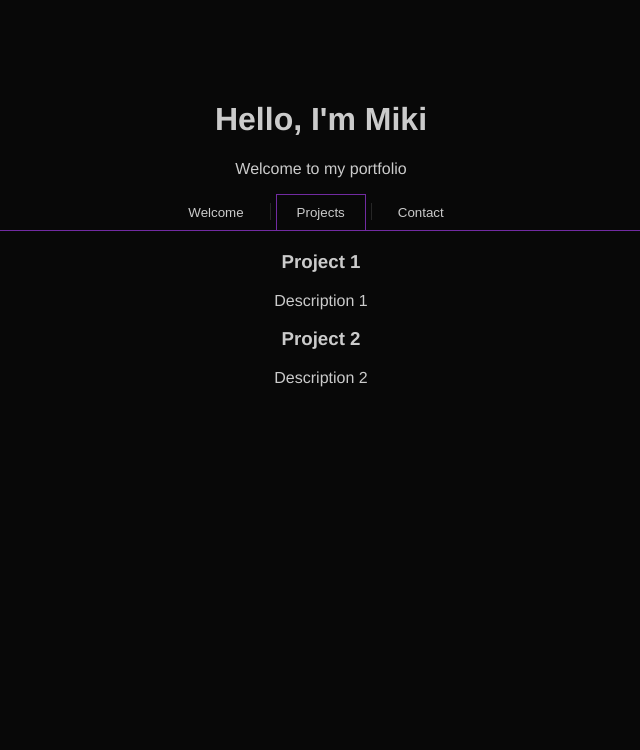
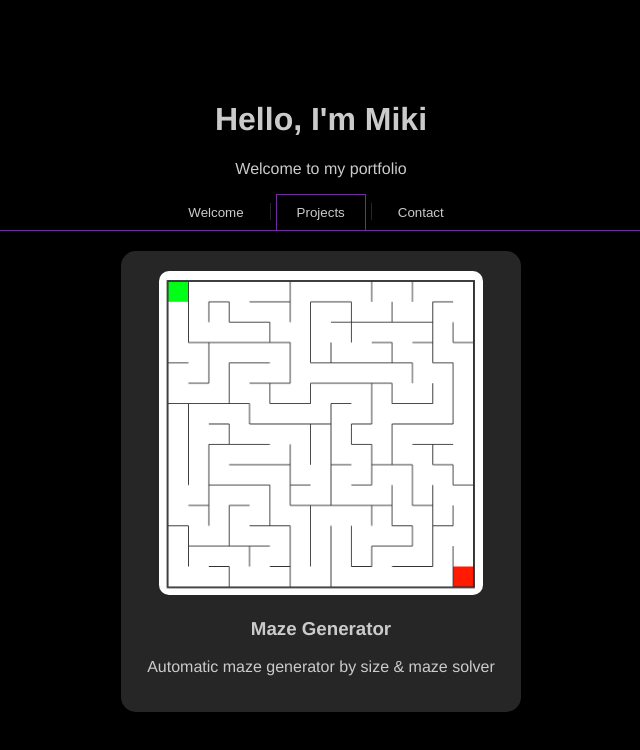
Before and after one commit to lordpiki/Portfolio-Site, a Vue app: page / in a window 1280 px wide. Both pictures are taken after a click on the button "Projects". Shown: the top 750 px of the page, without its empty margins (319-959 px from the left). Built offline with nearby package versions, Linux system fonts and the light colour scheme.

Commit message:
Added basic projects form factor

```diff
--- a/src/components/PageIndex.vue
+++ b/src/components/PageIndex.vue
@@ -28,7 +28,8 @@
       <div v-if="currentSection === 'projects'" id="projects">
         <!-- Projects Showcase -->
         <div class="projects">
-          <div v-for="project in projects" :key="project.id" class="project-card">
+          <div v-for="project in projects" :key="project.id" class="project-card" @click="goToProject(project.id)">
+            <img :src="require(`../assets/${project.image}`)" alt="Project Image">
             <h3>{{ project.name }}</h3>
             <p>{{ project.description }}</p>
             <!-- Add more project details as needed -->
@@ -51,8 +52,8 @@ export default {
     return {
       currentSection: 'welcome',
       projects: [
-        { id: 1, name: 'Project 1', description: 'Description 1' },
-        { id: 2, name: 'Project 2', description: 'Description 2' },
+        { id: 1, name: 'Maze Generator', description: 'Automatic maze generator by size & maze solver', image: "maze-generator.png", link: 'https://lordpiki.github.io/maze_generator'},
+        // { id: 2, name: 'Project 2', description: 'Description 2', image: "maze-generator.png"},
         // Add more projects
       ],
     };
@@ -61,6 +62,14 @@ export default {
     showSection(section) {
       this.currentSection = section;
     },
+    goToProject(projectId) {
+      const project = this.projects.find(proj => proj.id === projectId);
+      if (project && project.link) {
+        window.location.href = project.link;
+      } else {
+        console.error(`Project with ID ${projectId} does not have a valid link.`);
+      }
+    },
   },
 };
 </script>
--- a/src/styles/PageIndex.css
+++ b/src/styles/PageIndex.css
@@ -1,8 +1,8 @@
 body {
     margin: 0;
     font-family: 'Arial', sans-serif;
-    background-color: rgb(8, 8, 8);
     color: #8A2CC9;
+    background-color: black;
   }
 
   .container {
@@ -14,15 +14,6 @@ body {
   }
 
 
-
-  .navigation-bar {
-    justify-content: center;
-    display: flex;
-    margin-bottom: 20px;
-    border-bottom: 1px solid #712ba1;
-  }
-
-
   .button-container::after {
     content: "";
     border-right: 1px solid #262626;
@@ -31,6 +22,14 @@ body {
 
   .button-container:last-child::after {
     border-right: none;
+  }
+
+
+  .navigation-bar {
+    justify-content: center;
+    display: flex;
+    margin-bottom: 20px;
+    border-bottom: 1px solid #712ba1;
   }
 
   .navigation-bar button {
@@ -45,7 +44,6 @@ body {
     border-bottom: 0px;
   }
 
-
   .navigation-bar button:hover {
     border-color: #262626;
     border-bottom: 0px;
@@ -56,3 +54,45 @@ body {
     border: 1px solid #712ba1;
     border-bottom: 0px;
   }
+
+
+
+  .projects {
+    align-items: center;
+    display: flex;
+    flex-direction: column;
+
+  }
+
+  .project-card {
+    width: 45%;
+    margin-bottom: 20px;
+    padding: 20px;
+    background-color: #262626;
+    border-radius: 15px;
+    box-shadow: 0 4px 8px rgba(0, 0, 0, 0.1);
+    cursor: pointer;
+    transition: transform 0.1s ease-in-out;
+  }
+
+  .project-card:hover {
+    /* transform: scale(1.005); */
+  }
+
+  .project-card img {
+    width: 90%;
+    height: auto;
+    border-radius: 10px;
+  }
+
+  .project-details {
+    margin-top: 10px;
+  }
+
+  .project-details h3 {
+    color: #AB2EFF;
+  }
+
+  .project-details p {
+    color: #FFFFFF;
+  }
```
Also changed, not shown: src/assets/maze-generator.png (added).
